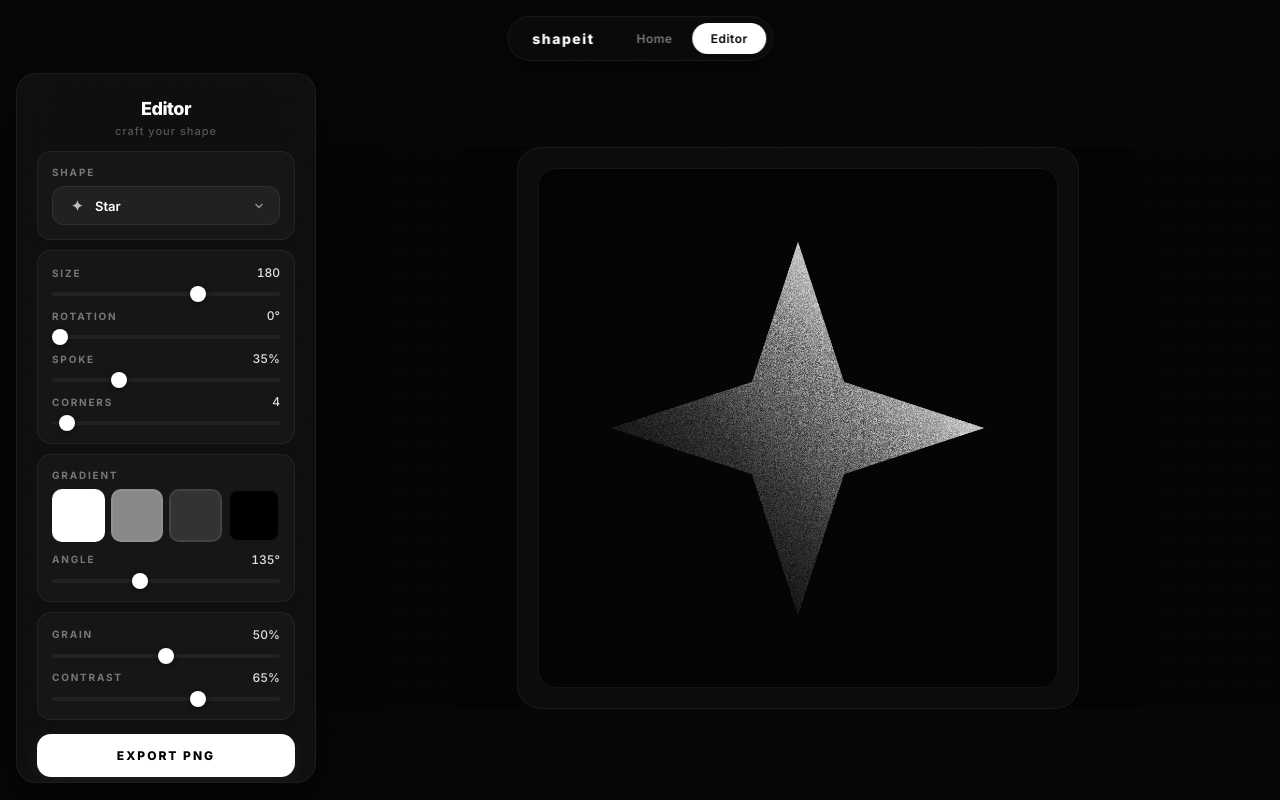
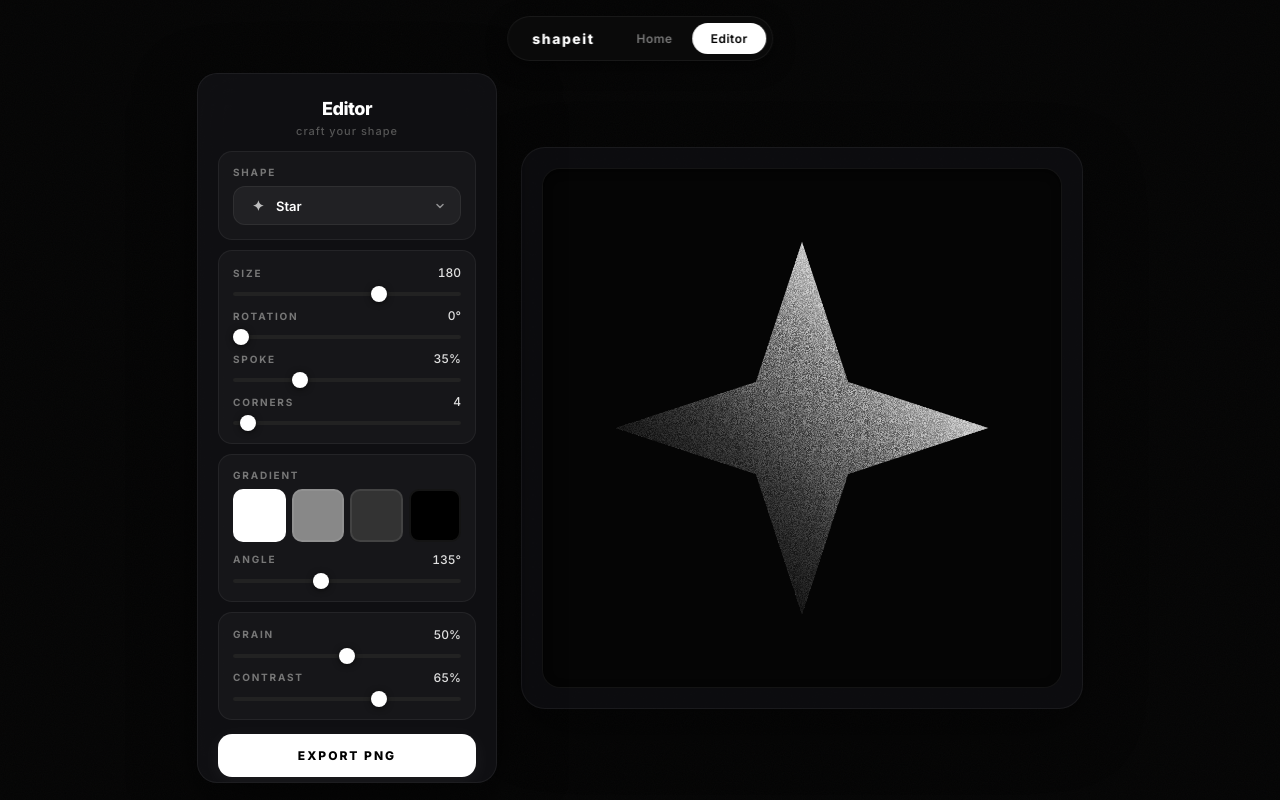
Before and after one commit to Leonxlnx/shapeit, a Next.js app: page /editor in a window 1280 px wide. Built offline with nearby package versions, Linux system fonts and the light colour scheme.

Commit message:
fix: center sidebar+canvas group in viewport

```diff
--- a/src/app/editor/page.module.css
+++ b/src/app/editor/page.module.css
@@ -1,11 +1,13 @@
 .layout {
     display: flex;
     align-items: center;
+    justify-content: center;
     height: 100vh;
     overflow: hidden;
     position: relative;
     z-index: 1;
     padding-top: 56px;
+    gap: 24px;
 }
 
 /* ── Sidebar ─────────────────────────────────────────── */
@@ -24,7 +26,7 @@
     gap: 10px;
     overflow-y: auto;
     z-index: 10;
-    margin: 0 0 0 16px;
+    margin: 0;
     box-shadow: 0 20px 60px rgba(0, 0, 0, 0.5);
     max-height: calc(100vh - 90px);
 }
@@ -324,13 +326,10 @@
 
 /* ── Preview Area ────────────────────────────────────── */
 .preview {
-    flex-grow: 1;
     display: flex;
     justify-content: center;
     align-items: center;
-    background: var(--bg);
     position: relative;
-    overflow: hidden;
 }
 
 .preview::before {
```
